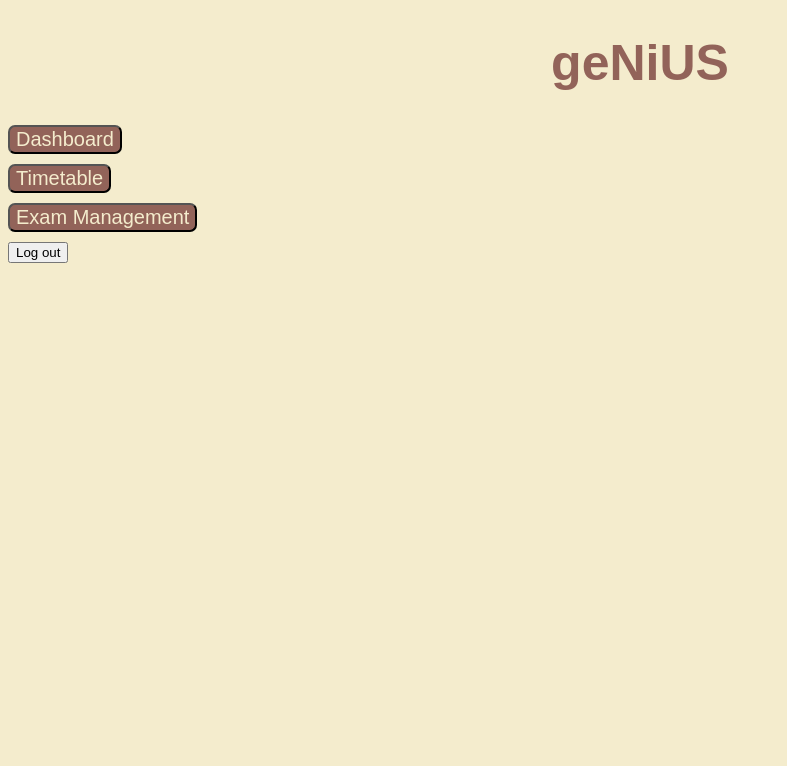
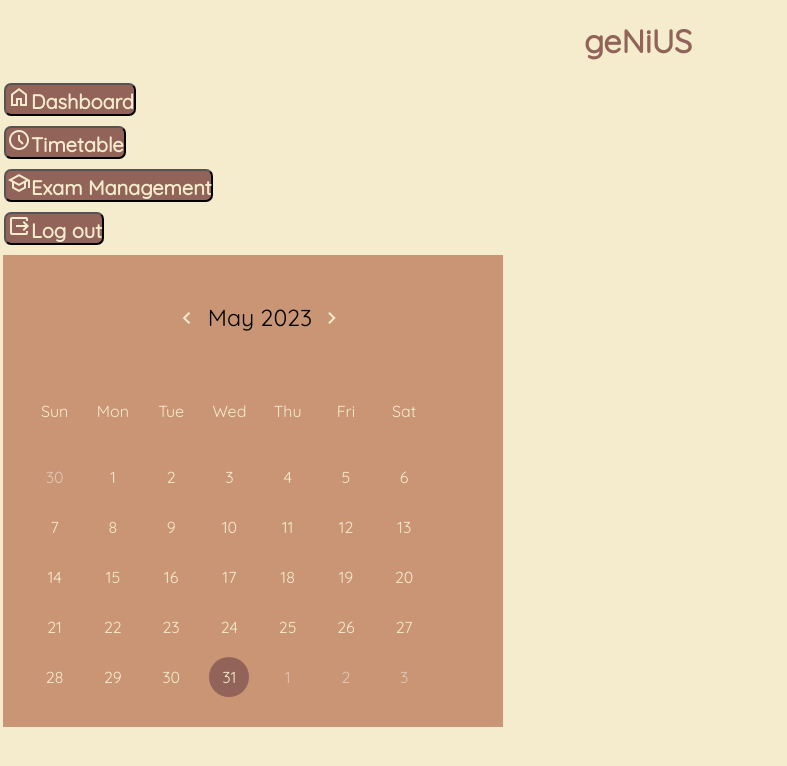
Before and after one commit to songgthu/geNiUS, a website: page frontend/html/dashboard.html in a window 1280 px wide. Shown: the whole page, without its empty margins (0-787 px from the left). Drawn offline with nearby package versions, Linux system fonts and the light colour scheme.

Commit message:
Add hash

```diff
--- a/frontend/html/dashboard.html
+++ b/frontend/html/dashboard.html
@@ -2,36 +2,62 @@
 <html>
   <head>
     <title>Dashboard</title>
-    <link rel="stylesheet" href="/frontend/styles/home.css">
+    <link rel="stylesheet" href="https://fonts.googleapis.com/css2?family=Material+Symbols+Outlined:opsz,wght,FILL,GRAD@48,400,0,0" />
+    <link rel="stylesheet" href="/frontend/styles/dashboard.css">
+    <link rel="stylesheet" href="/frontend/styles/calendar.css">
+    <link href="https://fonts.googleapis.com/css2?family=Quicksand&display=swap" rel="stylesheet">
   </head>
 
   <body class="container">
-
     <div>
       <h1 class="header"> geNiUS <h1>
     </div>
+    <nav class="sideNav">
 
-    <div>
-      <button class="calendar">Dashboard</button>
+      <button class="navButton" onclick="window.location.href='/frontend/html/dashboard.html'">
+        <span class="material-symbols-outlined">
+          home </span>Dashboard</button>
+      <button class="navButton" onclick="window.location.href='/frontend/html/timetable.html'">
+        <span class="material-symbols-outlined">
+          schedule
+          </span>Timetable</button>
+      <button class="navButton" onclick="window.location.href='/frontend/html/exam.html'">
+        <span class="material-symbols-outlined">
+          school
+          </span>Exam Management</button>
+      <button class="navButton" onclick="logout()">
+        <span class="material-symbols-outlined">
+          output
+          </span>Log out</button>
+    </nav>
+    <div class="wrapper">
+      <header>
+
+        <div class="icons">
+        <span id ="prev" class="material-symbols-outlined">chevron_left</span>
+        <p class ="current-date"></p>
+        <span id ="next" class="material-symbols-outlined">chevron_right</span>
+        </div>
+      </header>
+      <div class="calendar">
+        <ul class="weeks">
+          <li>Sun</li>
+          <li>Mon</li>
+          <li>Tue</li>
+          <li>Wed</li>
+          <li>Thu</li>
+          <li>Fri</li>
+          <li>Sat</li>
+        </ul>
+        <ul class="days"></ul>
+      </div>
     </div>
-
-    <div>
-      <button class="timetable">Timetable</button>
-    </div>
-
-    <div>
-      <button class="exam">Exam Management</button>
-    </div>
-
-    <div>
-      <button class="logout" onclick="logout()">Log out</button>
-    </div>
-
     <script>
       function logout() {
         window.location.href = "/frontend/html/index.html";
       }
     </script>
+    <script type="text/javascript" src="/frontend/js/calendar.js"></script>
 
   </body>
 
--- /dev/null
+++ b/frontend/js/calendar.js
@@ -0,0 +1,50 @@
+const currentDate = document.querySelector(".current-date");
+const daysTag = document.querySelector(".days");
+const prevNextIcon = document.querySelectorAll(".icons span");
+
+let date = new Date();
+currYear = date.getFullYear();
+currMonth = date.getMonth();
+
+const months =["January", "February", "March", "April", "May", "June",
+                "July", "August", "September", "October", "November", "December"];
+const renderCalendar = ()=> {
+    let firstDayofMonth = new Date(currYear, currMonth, 1).getDay();
+    let lastDateofMonth = new Date(currYear, currMonth + 1, 0).getDate();
+    let lastDayofMonth = new Date(currYear, currMonth, lastDateofMonth).getDay();
+    let lastDateofLastMonth = new Date(currYear, currMonth, 0).getDate();
+    let liTag = "";
+
+    for(let i = firstDayofMonth; i > 0; i--) {
+        liTag += `<li class ="inactive">${lastDateofLastMonth - i + 1}</li>`;
+    }
+
+    for(let i = 1; i <= lastDateofMonth; i++) {
+        let today = i === date.getDate() && currMonth === new Date().getMonth()
+        && currYear === new Date().getFullYear() ? "active" : "";
+        liTag += `<li class="${today}">${i}</li>`;
+    }
+
+    for(let i = lastDayofMonth; i < 6; i++) {
+        liTag += `<li class ="inactive">${i - lastDayofMonth + 1}</li>`;
+    }
+
+    currentDate.innerText = `${months[currMonth]} ${currYear}`;
+    daysTag.innerHTML = liTag;
+}
+renderCalendar();
+
+prevNextIcon.forEach(icon => {
+    icon.addEventListener("click", () => {
+        currMonth = icon.id === "prev" ? currMonth - 1 : currMonth + 1;
+
+        if(currMonth < 0 || currMonth > 11) {
+            date = new Date(currYear, currMonth);
+            currYear = date.getFullYear();
+            currMonth = date.getMonth();
+        } else {
+            date = new Date();
+        }
+        renderCalendar();
+    })
+});
--- /dev/null
+++ b/frontend/styles/calendar.css
@@ -0,0 +1,100 @@
+*{
+    margin-left: 1px;
+    padding: 0;
+    box-sizing: border-box;
+    font-family: "Quicksand", sans-serif;
+}
+body {
+    align-items: center;
+    justify-content: center;
+    min-height: 100vh;
+    background-color:#f4eccd;
+}
+.wrapper {
+    width: 500px;
+    background-color: #c99575;
+}
+.wrapper header {
+    display: flex;
+    align-items:center;
+    padding: 25px 30px 10px;
+    justify-content: space-evenly;
+}
+header .current-date{
+    font-size: 1.45rem;
+    font-weight: 500px;
+}
+header .icons span {
+    height: 38px;
+    width: 38px;
+    margin: 0 1px;
+    cursor: pointer;
+    text-align: center;
+    line-height: 38px;
+    border-radius: 50%;
+    color: #f4eccd;
+    background-color: #c99575;
+}
+header .icons span:hover {
+    background-color: #926359;
+    transition-duration: 0.5s;
+}
+header .icons span:last-child {
+    margin-right: -10px;
+}
+.icons {
+    display: flex;
+    position: relative;
+    flex-direction: row;
+    align-items: center;
+    justify-content: space-evenly;
+
+}
+.calendar {
+    padding: 20px;
+}
+.calendar ul {
+    display: flex;
+    list-style: none;
+    flex-wrap: wrap;
+    text-align: center;
+}
+.calendar .days {
+    margin-bottom: 20px;
+}
+.calendar .days li {
+    z-index: 1;
+    cursor: pointer;
+    margin-top: 30px;
+}
+.days li.inactive {
+    color: rgba(249, 252, 255, 0.482);
+}
+
+.calendar .weeks li {
+    font-weight: 500px;
+}
+.calendar ul li {
+    color: #f4eccd;
+    position: relative;
+    width: calc(100% / 8);
+}
+.calendar .days li::before {
+    position: absolute;
+    content: "";
+    height: 40px;
+    width: 40px;
+    top: 50%;
+    left: 50%;
+    z-index: -1;
+    border-radius: 50%;
+    transform: translate(-50%, -50%);
+    background-color: #c99575;
+}
+.days li:hover::before {
+    background-color: #926359;
+    transition-duration: 0.5s;
+}
+.days li.active::before {
+    background-color: #926359;
+}
--- a/frontend/styles/home.css
+++ b/frontend/styles/dashboard.css
@@ -1,5 +1,12 @@
-.exam, .calendar, .timetable {
+
+nav {
+  display: flex;
+  flex-direction: column;
+  align-items: flex-start;
+}
+.navButton {
   font-family:'Quicksand', sans-serif;
+  font-weight: bold;
   background-color: #926359;
   color: #f4eccd;
   font-size: 20px;
@@ -15,12 +22,11 @@
 .header {
   font-family:'Quicksand', sans-serif;
   font-weight: 700px;
-  font-size: 50px;
   text-align: center;
   color:  #926359;
 }
 
-.exam:hover, .calendar:hover, .timetable:hover {
+button:hover {
   color: #95817d;
   background-color: #f4eccd;
 }
--- a/frontend/styles/index.css
+++ b/frontend/styles/index.css
@@ -0,0 +1,69 @@
+.background {
+  background-color: #f4eccd;
+  flex-direction: column;
+  justify-content: center;
+}
+.startButton {
+  align-self: center;
+  border-radius: 5px ;
+  width: 80%;
+}
+nav {
+    display: flex;
+    text-align: right;
+    background-color: #926359;
+    width: 100%;
+  }
+  .navBar {
+    list-style: none;
+    margin-left: auto;
+    padding: 2px;
+
+  }
+  .navBar li {
+    display: inline-block;
+    padding: 0px 20px;
+  }
+  .navBar li a {
+    font-family:'Quicksand', sans-serif;
+    color: #f4eccd;
+    transition: all 0.3s ease 0s;
+    text-decoration: none;
+  }
+  .navBar li a:hover {
+    text-decoration: underline;
+    transition-duration: 0.6s;
+  }
+  h1, p, button {
+    font-family: 'Quicksand', sans-serif;font-family: 'Quicksand', sans-serif;
+    text-align: center;
+    color: #926359;
+  }
+  body {
+    display: flex;
+    flex-direction: column;
+    height: 100%;
+  }
+  h1 {
+    margin-bottom: 20px;
+  }
+  p {
+  font-size: 20px;
+  }
+  .startButton {
+    margin-top: 20px;
+    padding: 10px 20px;
+    background-color: #926359;
+    font-size: 20px;
+    color: #f4eccd;
+    border: none;
+    cursor: pointer;
+  }
+
+  .startButton:hover {
+    background-color: #c99575;
+    transition-duration: 0.6s;
+  }
+  .content {
+
+  }
--- a/frontend/styles/login.css
+++ b/frontend/styles/login.css
@@ -1,9 +1,14 @@
-.heading, .link, .login, .register, .loginButton, .registerButton {
+.header, .heading, .link, .login, .register, .loginButton, .registerButton, .homeButton {
   font-family: 'Quicksand', sans-serif;
+}
+.header {
+font-size: 60px;
+color: #926359;
 }
 .container {
   background-color: #f4eccd;
   display: flex;
+  flex-direction: column;
   justify-content: center;
   height: 700px;
   align-items: center;
@@ -45,7 +50,23 @@ label {
   color: #926359;
 }
 
-.loginButton, .registerButton {
+.homeButton2 {
+  text-align: center;
+  display: block;
+  width: 50%;
+  font-size: 19px;
+  font-weight: 500;
+  background-color: #926359;
+  color: #f4eccd;
+  border-radius: 10px;
+  border: none;
+  margin-top: 15px;
+  margin-bottom: 15px;
+  padding-top: 7px;
+  padding-bottom: 7px;
+}
+
+.registerButton, .loginButton, .homeButton {
   width: 80%;
   font-size: 19px;
   font-weight: 700;
@@ -53,21 +74,30 @@ label {
   color: #f4eccd;
   border-radius: 10px;
   border: none;
-  margin-left: 35px;
+  margin-left: 42px;
   margin-top: 15px;
   margin-bottom: 15px;
   padding-top: 7px;
   padding-bottom: 7px;
 }
 
-.loginButton:hover, .registerButton:hover {
+
+
+.loginButton:hover, .registerButton:hover{
   cursor: pointer;
   color: #95817d;
   background-color: #f4eccd;
+  transition-duration: 0.6s;
+}
+.homeButton:hover {
+  cursor: pointer;
+  background-color: #c99575;
+  transition-duration: 0.6s;
 }
 
 .email-label, .pwd-label, .name-label {
   color: #f4eccd;
+
 }
 
 .email, .password, .name {
@@ -77,13 +107,19 @@ label {
 .heading {
   color: #f4eccd;
   font-weight: 700;
+  font-size: 30px;
 }
 
 .link {
   color: #f4eccd;
+  font-weight: 400;
   font-size: 17px;
   margin-bottom: 15px;
   position: relative;
+  text-decoration: none;
+}
+.link:hover {
+  text-decoration: underline;
 }
 
 @media all and (max-width: 480px) {
@@ -109,49 +145,3 @@ header {
   align-items: center;
 
 }
-nav {
-  display: flex;
-  text-align: right;
-  background-color: #926359;
-  width: 100%;
-}
-.navBar {
-  list-style: none;
-  margin-left: auto;
-  padding: 2px;
-
-}
-.navBar li {
-  display: inline-block;
-  padding: 0px 20px;
-}
-.navBar li a {
-  font-family:'Quicksand', sans-serif;
-  color: #f4eccd;
-  transition: all 0.3s ease 0s;
-  text-decoration: none;
-}
-.navBar li a:hover {
-  text-decoration: underline;
-}
-h1, p, button {
-  font-family: 'Quicksand', sans-serif;font-family: 'Quicksand', sans-serif;
-  text-align: center;
-}
-body {
-  display: flex;
-  flex-direction: column;
-}
-button {
-  margin-top: 20px;
-  padding: 10px 20px;
-  background-color: #926359;
-  color: #f4eccd;
-  border: none;
-  cursor: pointer;
-  margin: 0;
-}
-
-button:hover {
-  background-color: #c99575;
-}
--- a/package.json
+++ b/package.json
@@ -1,5 +1,9 @@
 {
   "dependencies": {
+    "@emotion/react": "^11.11.0",
+    "@emotion/styled": "^11.11.0",
+    "@mui/icons-material": "^5.11.16",
+    "@mui/material": "^5.13.3",
     "bcrypt": "^5.1.0",
     "body-parser": "^1.20.2",
     "cors": "^2.8.5",
@@ -7,9 +11,9 @@
     "express": "^4.18.2",
     "express.js": "^1.0.0",
     "knex": "^2.4.2",
+    "mysql2": "^3.3.2",
     "nodemon": "^2.0.22",
     "pg": "^8.11.0",
-    "mysql2": "^3.3.2",
     "sequelize": "^6.31.1"
   },
   "name": "genius",
```
Also changed, not shown: backend/server.js (+29 -7 lines), frontend/html/index.html (+4 -2 lines), frontend/html/login.html (+6 -2 lines), frontend/html/register.html (+2 -1 lines), frontend/html/exam.html (added), frontend/html/timetable.html (added), 2 other files.
